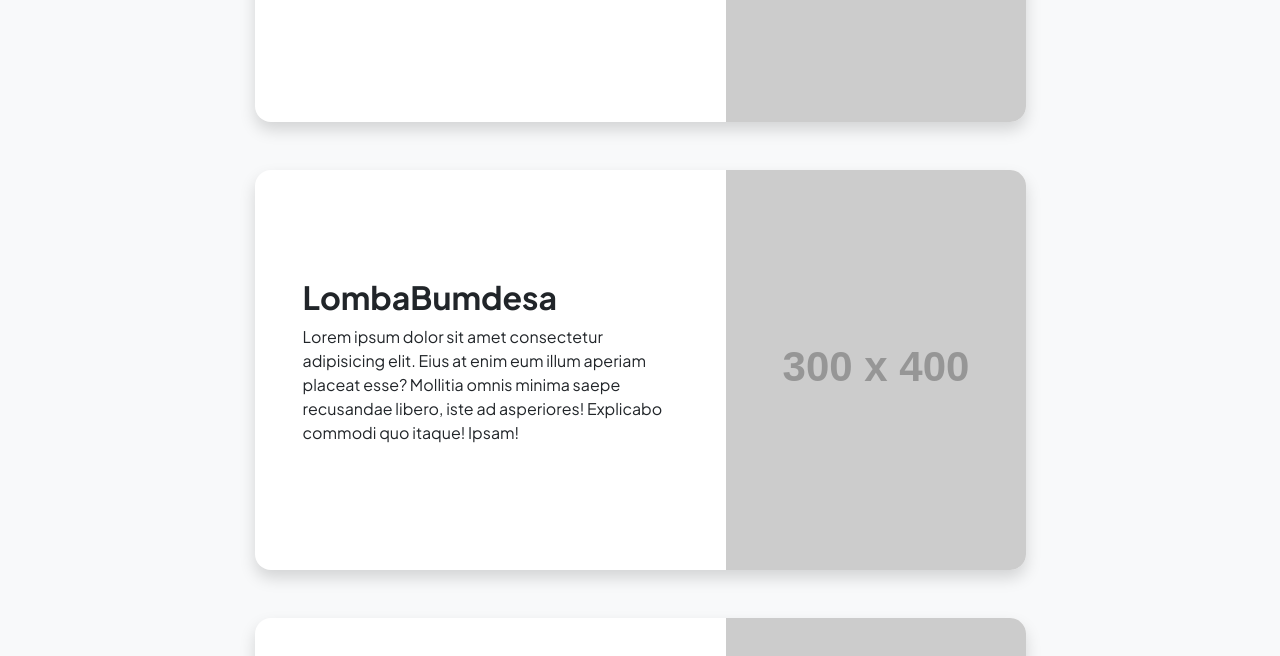
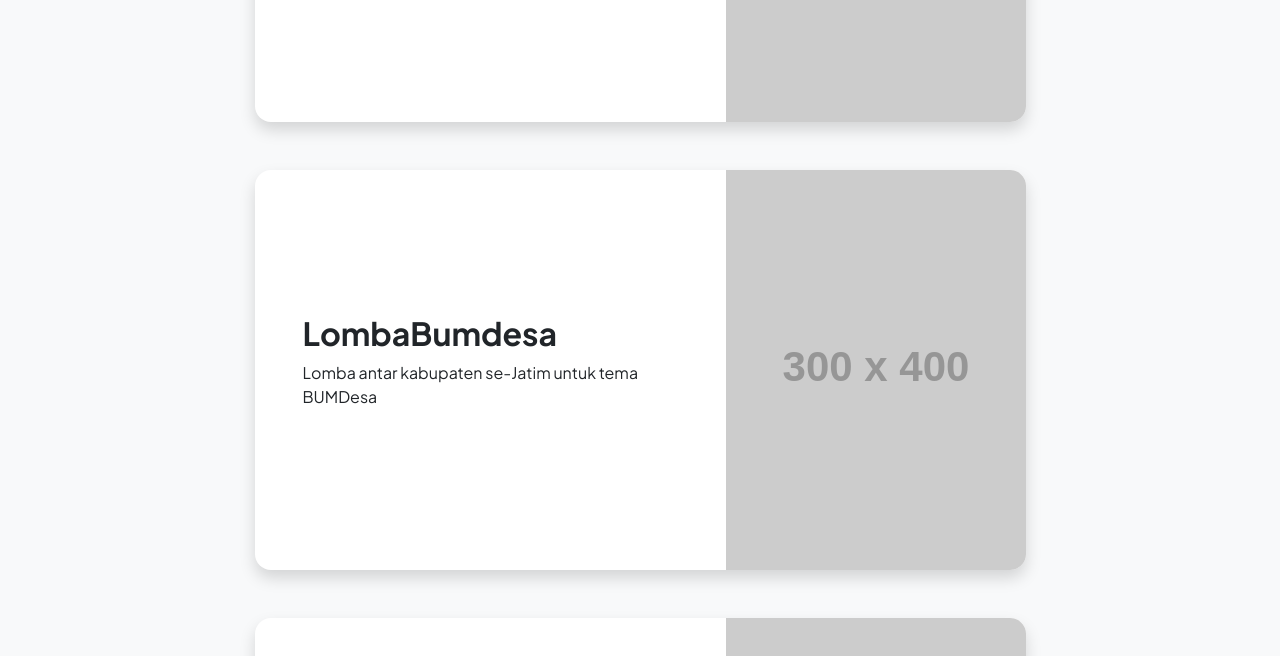
Before and after one commit to taroom/taroom.github.io, a plain HTML site: page projects.html in a window 1280 px wide. Shown: the part 504-1160 px from the top of the page. Drawn offline with nearby package versions, Linux system fonts and the light colour scheme; placeholder pictures from the web are drawn by us.

Commit message:
add projects

```diff
--- a/projects.html
+++ b/projects.html
@@ -117,25 +117,105 @@
     <script src="new-pages/js/scripts.js"></script>
     <script>
       const projectList = [
-        "DDC",
-        "LombaBumdesa",
-        "E-Gotro Lomba Gotong Royong BBGRM",
-        "Lomdeskel",
-        "Klinik BUMDesa",
-        "PUEM",
-        "E-PKK",
-        "D-KADE",
-        "E-KKN Universitas PGRI Ronggolawe",
-        "E-PPL Universitas PGRI Ronggolawe",
-        "Pusat Karir Universitas PGRI Ronggolawe",
-        "E-Santri Pondok Pesantren 7 Sunan Drajat",
-        "Landing Page Produk Asuransi",
-        "Tracert Study Soeryo",
-        "SiapaTakut (siskeudes version kabupaten)",
-        "SIMPANG Raya",
-        "Sistem Pendukung Keputusan Penyakit Jagung",
-        "SMS Gateway",
-        "Website Informasi RSNU (Skripsi Mahasiswa)",
+        {
+          name: "DDC",
+          description:
+            "Project Provinsi Jawa Timur. Pendataan data desa se-Jatim",
+        },
+        {
+          name: "LombaBumdesa",
+          description: "Lomba antar kabupaten se-Jatim untuk tema BUMDesa",
+        },
+        {
+          name: "E-Gotro Lomba Gotong Royong BBGRM",
+          description:
+            "Lomba antar kabupaten se-Jatim untuk tema Gotong Royong",
+        },
+        {
+          name: "Lomdeskel",
+          description:
+            "Lomba antar kabupaten se-Jatim untuk tema data desa and kelurahan",
+        },
+        {
+          name: "Klinik BUMDesa",
+          description:
+            "E-Learning untuk pelatihan dan sertifikasi BUMDesa yang ada di DDC",
+        },
+        {
+          name: "PUEM",
+          description: "E-Commerce untuk pemasaran produk UKM desa se-jatim",
+        },
+        {
+          name: "D-KADE",
+          description:
+            "Pendataan Kawasan dan Penelitian Tepat Guna provinsi jawa Timur",
+        },
+        {
+          name: "E-PKK",
+          description:
+            "Lomba antar kabupaten se-Jatim untuk tema PKK desa and kelurahan",
+        },
+        {
+          name: "Laporan Tahunan PKK Online",
+          description:
+            "Laporan Tahunan kabupaten se-Jatim untuk Laporan PKK desa and kelurahan",
+        },
+        {
+          name: "E-KKN Universitas PGRI Ronggolawe",
+          description:
+            "Pendataan Mahasiswa KKN Unirow dari 2017 sampai hari ini masih digunakan",
+        },
+        {
+          name: "E-PPL Universitas PGRI Ronggolawe",
+          description: "Pendataan Mahasiswa PPL Unirow",
+        },
+        {
+          name: "Pusat Karir Universitas PGRI Ronggolawe",
+          description:
+            "Membuat website untuk pusat karir Universitas PGRI Ronggolawe",
+        },
+        {
+          name: "E-Santri Pondok Pesantren 7 Sunan Drajat",
+          description: "Aplikasi pendataan santri dan generate kartu santri",
+        },
+        {
+          name: "Landing Page Produk Asuransi",
+          description:
+            "Pembuatan Landing Page sederhana untuk sales produk asuransi",
+        },
+        {
+          name: "Tracert Study Soeryo",
+          description:
+            "Membuat aplikasi Backend Yii dan Android untuk tracert study",
+        },
+        {
+          name: "SiapaTakut (siskeudes version kabupaten)",
+          description: "Aplikasi untuk input online apbdes di kabupaten Tuban",
+        },
+        {
+          name: "SIMPANG Raya",
+          description:
+            "Aplikasi Company Profile untuk Rumah Makan Padang Simpang Raya Jenu Tuban",
+        },
+        {
+          name: "Sistem Pendukung Keputusan Penyakit Jagung",
+          description: "membuat aplikasi SPK untuk mendeteksi penyakit jagung",
+        },
+        {
+          name: "SMS Gateway",
+          description:
+            "Membuat aplikasi SMS Gateway untuk skripsi dan sinkronasi menggunakan gammu",
+        },
+        {
+          name: "Website Informasi RSNU (Skripsi Mahasiswa)",
+          description:
+            "Membuat website sistem informasi RSNU Tuban untuk skripsi",
+        },
+        {
+          name: "Aplikasi Ujian Online (Skripsi Mahasiswa)",
+          description:
+            "Membuat aplikasi ujian online menggunakan yii2 framework untuk skripsi",
+        },
       ];
 
       let htmlContent = "";
@@ -144,12 +224,9 @@
                 <div class="card-body p-0">
                   <div class="d-flex align-items-center">
                     <div class="p-5">
-                      <h2 class="fw-bolder">${m}</h2>
+                      <h2 class="fw-bolder">${m.name}</h2>
                       <p>
-                        Lorem ipsum dolor sit amet consectetur adipisicing elit.
-                        Eius at enim eum illum aperiam placeat esse? Mollitia
-                        omnis minima saepe recusandae libero, iste ad
-                        asperiores! Explicabo commodi quo itaque! Ipsam!
+                        ${m.description}
                       </p>
                     </div>
                     <img
```
